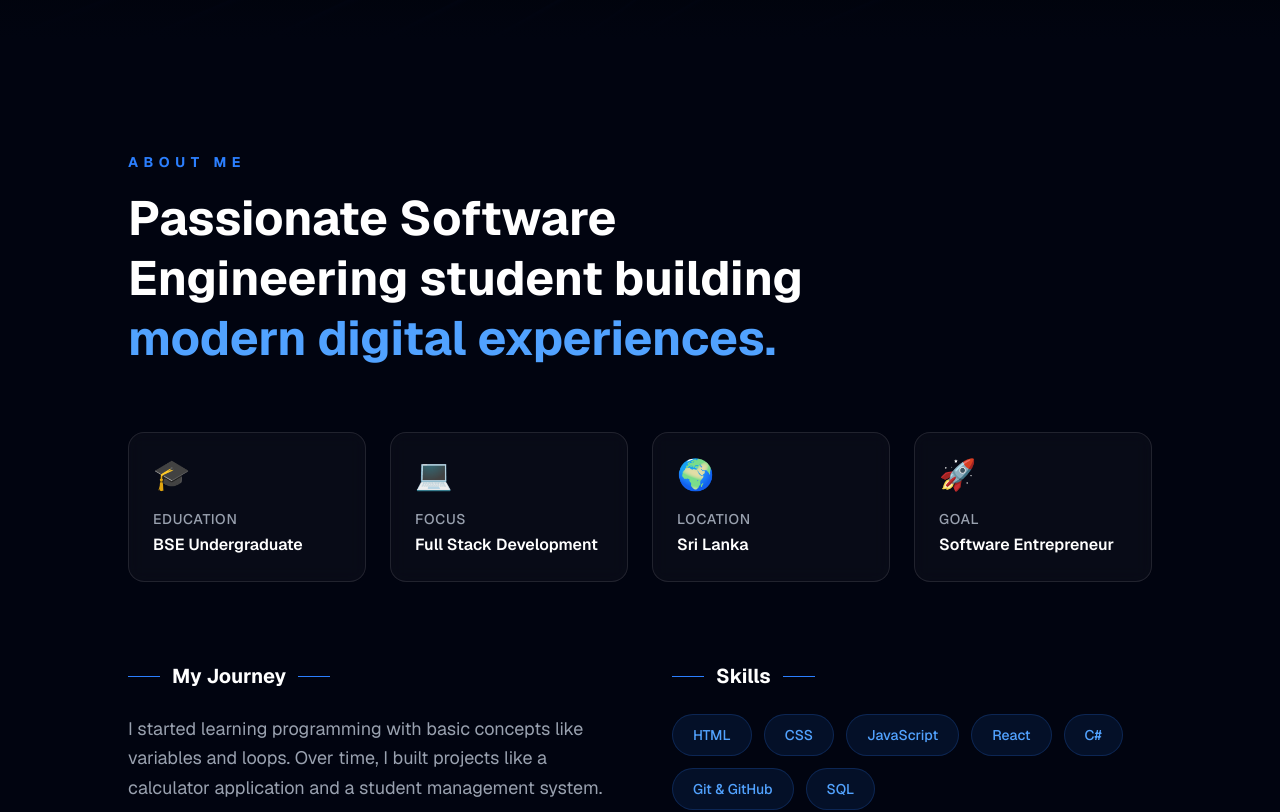
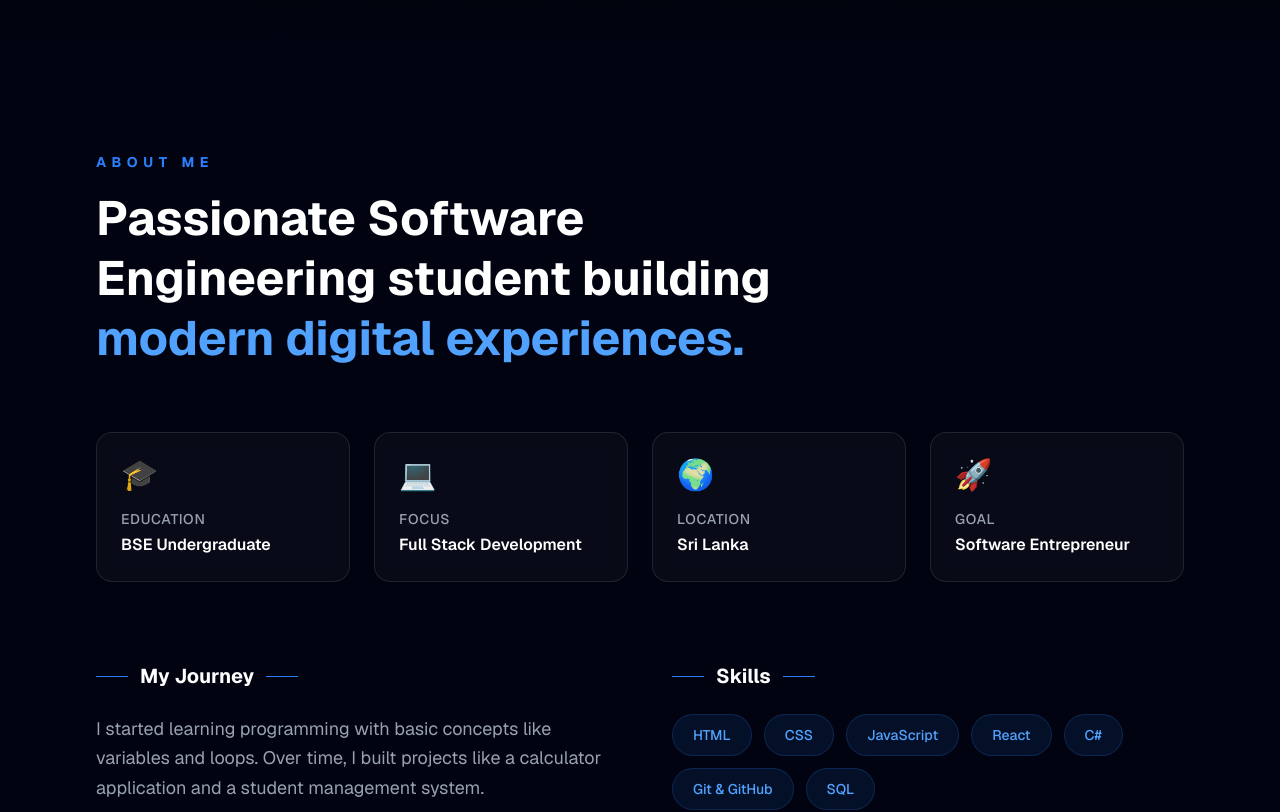
Before and after one commit to Sajansan/my-portfolio-2, a Next.js app: page / in a window 1280 px wide. Shown: the part 760-1572 px from the top of the page. Built offline with nearby package versions, Linux system fonts and the light colour scheme.

Commit message:
Content width changed

```diff
--- a/components/About.tsx
+++ b/components/About.tsx
@@ -5,7 +5,7 @@
 export default function About() {
   return (
     <section id="about" className="bg-[rgba(1,4,16,1)] flex flex-col items-center py-20 px-6 md:px-12 lg:px-24">
-      <div className="max-w-5xl w-full pt-8">
+      <div className="max-w-6xl w-full pt-8">
         {/* Header */}
         <motion.div
           initial={{ opacity: 0, y: 20 }}
--- a/components/Contact.tsx
+++ b/components/Contact.tsx
@@ -54,7 +54,7 @@
         whileInView="visible"
         viewport={{ once: true, margin: "-100px" }}
         variants={containerVariants}
-        className="max-w-4xl w-full pt-8"
+      className="max-w-6xl w-full pt-8"
       >
         <motion.h2 variants={itemVariants} className="text-sm tracking-[0.4em] text-blue-500 mb-8 uppercase font-bold text-left">Contact Me</motion.h2>
 
```
Also changed, not shown: 1 other file (tests, documents, lock files or other folders).
